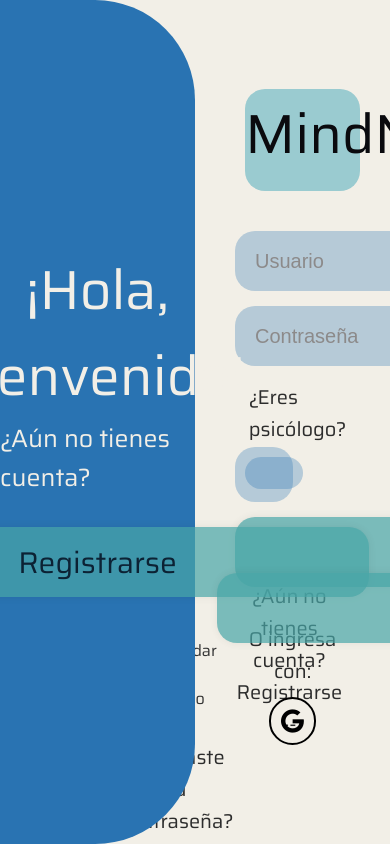
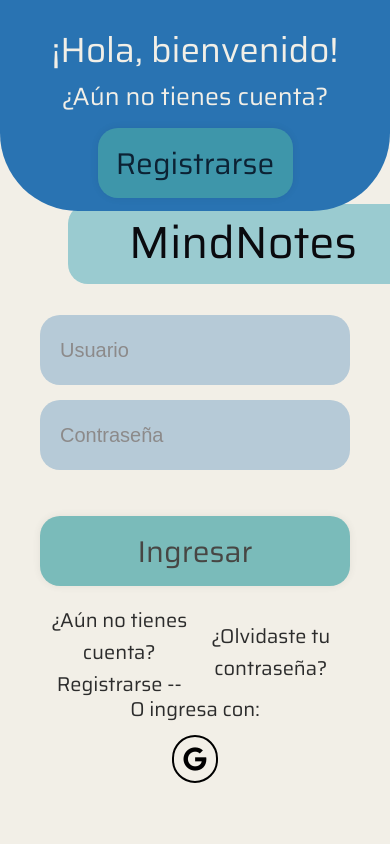
Before and after one commit to Moy446/Mind-Notes, a React (Vite) app in the folder frontend/: page /Login in a window 390 px wide. Built offline with nearby package versions, Linux system fonts and the light colour scheme.

Commit message:
Vistas responsive
Vistas Login, Registro y Recuperar contraseña responsive, falta revisar en algunoss tamaños especificos de pantalla

```diff
--- a/frontend/src/ReestablecerPassword.css
+++ b/frontend/src/ReestablecerPassword.css
@@ -124,17 +124,6 @@
     margin-bottom: 120px;
 }
 
-.title-minPassword{
-    /* color: var(--Background1, #F2EFE7);
-    font-family: Saira;
-    font-size: 45px;
-    font-style: normal;
-    font-weight: 400;
-    line-height: normal;
-    z-index: 2; */
-}
-
-
 .btn.reestablecer{
     border-radius: 20px;
     opacity: 0.7;
--- a/frontend/src/login.css
+++ b/frontend/src/login.css
@@ -162,6 +162,7 @@ text-decoration: none;
 }
 
 .btn.register{
+    color: #000;
     margin-top: 10px;
 }
 
@@ -344,3 +345,365 @@ text-decoration: none;
 }
 
 /**/
+
+/* --------------------------------------------------------------------------------------------------------------------- */
+@media screen and (max-width: 1024px) {
+    .loginContainer{
+        height: calc(100vh - 40px);
+    }
+
+    .formBox{
+        bottom: 0;
+        width: 100%;
+        height: 70%;
+    }
+
+    .formBox.login{
+        height: 80%;
+    }
+
+    /* Mueve el form de registro hacia arriba */
+    .loginContainer.register .formBox{
+        right: 0;
+        bottom: 30%;
+    }
+
+    .toggle-box::before{
+        left: 0;
+        top: -270%;
+        width: 100%;
+        height: 295%;
+        border-radius: 20vw;
+        transition: top 1.8s ease-in-out
+    }
+
+    /* Mueve el panel azul superior a la parte inferior */
+    .loginContainer.register .toggle-box::before{
+        left: 0;
+        top: 70%;
+    }
+
+    .toggle-panel{
+        width: 100%;
+        height: 27%;
+        transition: .6s ease-in-out;
+    }
+
+    .toggle-panel.toggle-left{
+        top: 0;
+        transition-delay: 1.2s;
+    }
+
+    /* Mueve los textos del toggle hacia arriba */
+    .loginContainer.register .toggle-panel.toggle-left{
+        left: 0;
+        top: -30%;
+    }
+
+    .toggle-panel.toggle-right{
+        right: 0;
+        bottom: -30%;
+    }
+
+    /* Mantiene el texto del toggle inferior fuera de la pantalla en la vista inicial */
+    .loginContainer.register .toggle-panel.toggle-right{
+        bottom: 0;
+    }
+    .toggle-panel.toggle-left .btn.register{
+        margin-bottom: 2%;
+    }
+
+    .btn{
+        width: 50%;
+        height: 70px;
+        font-size: 35px;
+        color: #F2EFE7;
+    }
+
+    h1.title-saludo{
+        font-size: 55px;
+    }
+
+    .toggle-panel p{
+        font-size: 30px;
+        margin-bottom: 2%;
+    }
+
+    /* Reestablecer contraseña */
+        /* Mueve el form de registro hacia arriba */
+    .loginContainer.password .toggle-box::before{
+        left: 0;
+        top: 70%;
+    }
+
+        /* Mueve los textos del toggle hacia arriba */
+    .loginContainer.password .toggle-panel.toggle-left{
+        left: 0;
+        top: -30%;
+    }
+
+        /* Mantiene el texto del toggle inferior fuera de la pantalla en la vista inicial */
+    .loginContainer.password .toggle-panel.toggle-right{
+        bottom: 0;
+    }
+
+        /* Mueve el form de reestablecer hacia arriba */
+    .loginContainer.password .formBox{
+        right: 0;
+        bottom: 30%;
+    }
+
+    /* TEXTO EN EL LOGIN */
+
+    /* FORM LOGIN */
+    h1.login-title{
+    font-size: 55px;
+    align-items: center;
+    }
+
+    .div-titleLogin{
+    width: 100%;
+    height: 102px;
+    margin-bottom: 3vw;
+    margin-top: -6vw;
+    }
+
+    .inputBox{
+        width: 100%;
+        height: 70px;
+        margin-top: 2%;
+    }
+
+    .inputBox input{
+        height: 70px;
+    }
+
+    #formLogin{
+        color: #000;
+        margin: 0;
+    }
+
+    .div-buttons{
+    /* display: grid;
+    grid-column: 200px; */
+    display: flex;
+    flex-direction: row;
+    height: 9vw;
+    width: 100%;
+    font-family: 'Saira';
+    padding: 2vw;
+    margin: 0 5% 5% 0;
+    align-items: center;
+    justify-content: start;
+    gap: 10%;
+    /* grid-template-columns: 1fr 1fr; */
+}
+
+.div-buttons button{
+    width: 30%;
+
+}
+
+.div-links{
+    margin-top: 5%;
+}
+
+/* Registro */
+
+.btn.register{
+    width: 100%;
+}
+
+}
+
+/* --------------------------------------------------------------------------------------------------------------------- */
+
+/* --------------------------------------------------------------------------------------------------------------------- */
+@media screen and (max-width: 500px) {
+    .loginContainer{
+        height: calc(100vh - 40px);
+    }
+
+    .formBox{
+        bottom: 0;
+        width: 100%;
+        height: 80%;
+    }
+
+    .formBox.login{
+        height: 75%;
+    }
+
+    /* Mueve el form de registro hacia arriba */
+    .loginContainer.register .formBox{
+        right: 0;
+        bottom: 30%;
+    }
+
+    .toggle-box::before{
+        left: 0;
+        top: -270%;
+        width: 100%;
+        height: 295%;
+        border-radius: 20vw;
+        transition: top 1.8s ease-in-out,
+            background-color 0.8s ease-in-out;
+    }
+
+    /* Mueve el panel azul superior a la parte inferior */
+    .loginContainer.register .toggle-box::before{
+        left: 0;
+        top: 70%;
+    }
+
+    .toggle-panel{
+        width: 100%;
+        height: 27%;
+        transition: .6s ease-in-out;
+    }
+
+    .toggle-panel.toggle-left{
+        top: 0;
+    }
+
+    /* Mueve los textos del toggle hacia arriba */
+    .loginContainer.register .toggle-panel.toggle-left{
+        left: 0;
+        top: -30%;
+    }
+
+    .toggle-panel.toggle-right{
+        right: 0;
+        bottom: -30%;
+    }
+
+    /* Mantiene el texto del toggle inferior fuera de la pantalla en la vista inicial */
+    .loginContainer.register .toggle-panel.toggle-right{
+        bottom: 0;
+    }
+
+    .btn{
+        width: 50%;
+        height: 70px;
+        font-size: 30px;
+    }
+
+    h1.title-saludo{
+        font-size: 35px;
+    }
+
+    .toggle-panel p{
+        font-size: 25px;
+        margin-bottom: 2%;
+    }
+
+    /* Reestablecer contraseña */
+        /* Mueve el form de registro hacia arriba */
+    .loginContainer.password .toggle-box::before{
+        left: 0;
+        top: 70%;
+    }
+
+        /* Mueve los textos del toggle hacia arriba */
+    .loginContainer.password .toggle-panel.toggle-left{
+        left: 0;
+        top: -30%;
+    }
+
+        /* Mantiene el texto del toggle inferior fuera de la pantalla en la vista inicial */
+    .loginContainer.password .toggle-panel.toggle-right{
+        bottom: 0;
+    }
+
+        /* Mueve el form de reestablecer hacia arriba */
+    .loginContainer.password .formBox{
+        right: 0;
+        bottom: 30%;
+    }
+
+    /* TEXTO EN EL LOGIN */
+
+    /* FORM LOGIN */
+    h1.login-title{
+    font-size: 45px;
+    align-items: center;
+    }
+
+    .div-titleLogin{
+    width: 113%;
+    height: 80px;
+    margin-bottom: 8vw;
+    margin-top: -15vw;
+    }
+
+    .inputBox{
+        width: 100%;
+        height: 70px;
+        margin-top: 2%;
+    }
+
+    .inputBox input{
+        width: 100%;
+        height: 70px;
+    }
+
+    #formLogin{
+        width: 100%;
+        color: #000;
+        margin-top: 8vw;
+    }
+
+
+    .div-buttons button{
+        width: 30%;
+    }
+
+.div-links{
+    margin-top: 8%;
+    margin-bottom: 15%;
+}
+
+/* Registro */
+
+.formBox.register{
+    height: 69%;
+}
+
+.h1.register-title{
+    font-size: 30px;
+    align-items: center;
+}
+
+.div-titleRegister{
+    width: 113%;
+    height: 80px;
+    margin-bottom: 8vw;
+    margin-top: 1vw;
+}
+
+.p-switch{
+    margin: 3%;
+}
+
+.btn.register{
+    width: 50%;
+    margin: 5px;
+}
+
+/* RECUPERAR CONTRASEÑA */
+
+h1.password-title{
+    font-size: 30px;
+}
+
+.div-titlePassword{
+    height: 80px;
+    margin-bottom: 90px;
+}
+
+.btn.password{
+    width: 65%;
+    height: 80px;
+    font-size: 25px;
+}
+}
--- a/frontend/src/login.jsx
+++ b/frontend/src/login.jsx
@@ -22,27 +22,10 @@ export default function Login() {
                         <input type="password" placeholder='Contraseña' required />
                     </div>
 
-                    <p className='p-switch'>¿Eres psicólogo?</p>
-                    {/* <Switch
-                        id={"pSwitch"}
-                        valor={false}
-                        onCambio={(c)=>{!c}}
-                    /> */}
+                    <button type='submit' className='btn login' id='formLogin'>Ingresar</button>
 
-                    <Switch
-                        id="pSwitch"
-                        valor={activo}
-                        // onCambio={(c) => setActivo(!c)}
-                        onCambio={setActivo}
-                    />
-
-                    <button type='submit' className='btn login'>Ingresar</button>
 
                     <div className='div-links'>
-                        <div>
-                            <input type="checkbox" className="input-recordarUsuario"/>
-                            <label htmlFor="input-recordarUsuario">Recordar usuario</label>
-                        </div>
 
                         <div className='forgotLink'>
                             <p>¿Aún no tienes cuenta?</p>
@@ -99,14 +82,15 @@ export default function Login() {
                     </div>
 
                     <p className='p-switch'>¿Eres psicólogo?</p>
+                    <div className='div-buttons'>
                     <Switch
                         id="pSwitch"
                         valor={activo}
-                        // onCambio={(c) => setActivo(!c)}
                         onCambio={setActivo}
                     />
+                    <button type='submit' className='btn register'>Registrarse</button>
+                    </div>
 
-                    <button type='submit' className='btn register'>Registrarse</button>
                     <p>O ingresa con:</p>
                     <div className='div-google'>
                         <a href="https://www.google.com" className='google-icon'><i className="fa-brands fa-google"></i></a>
```
